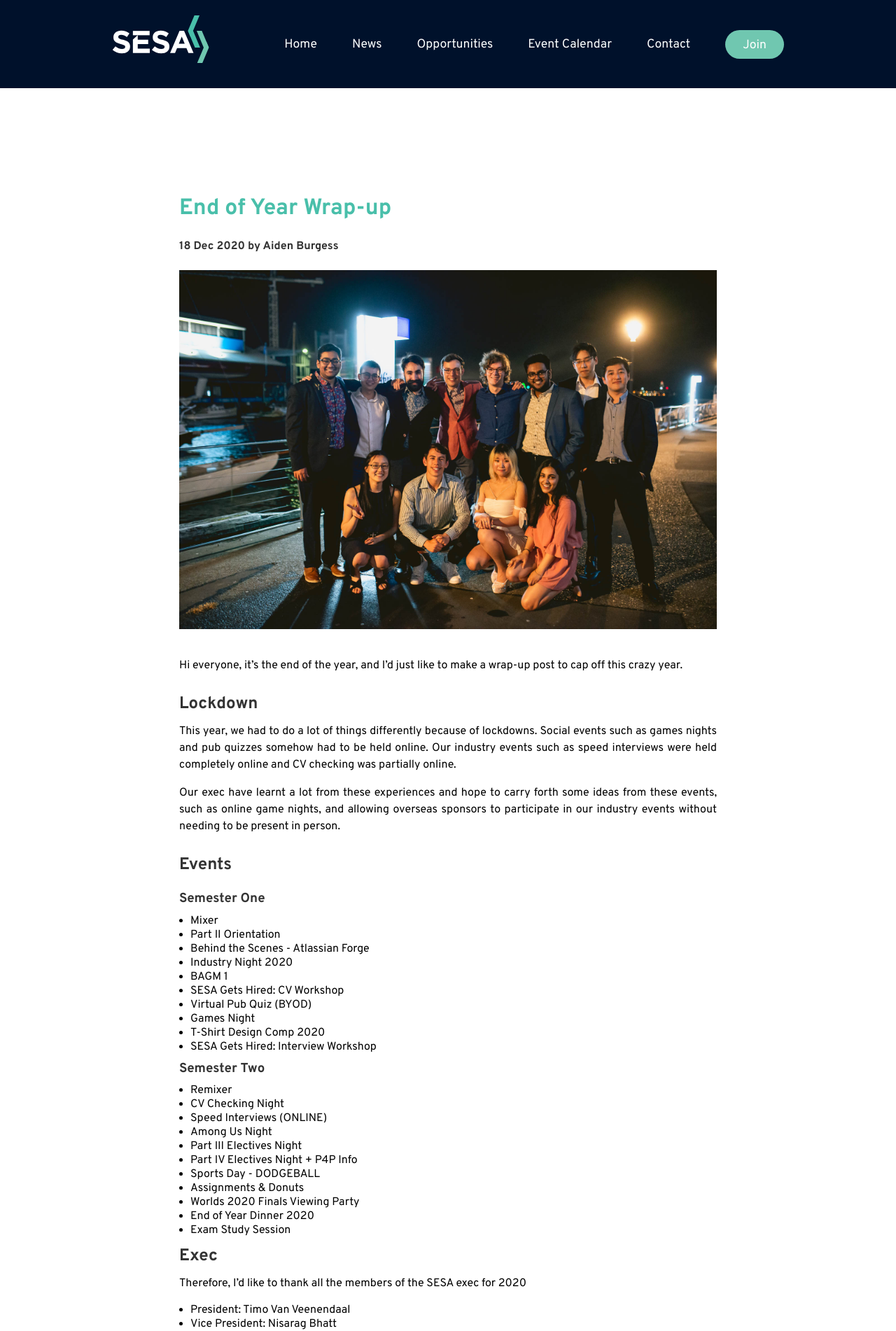
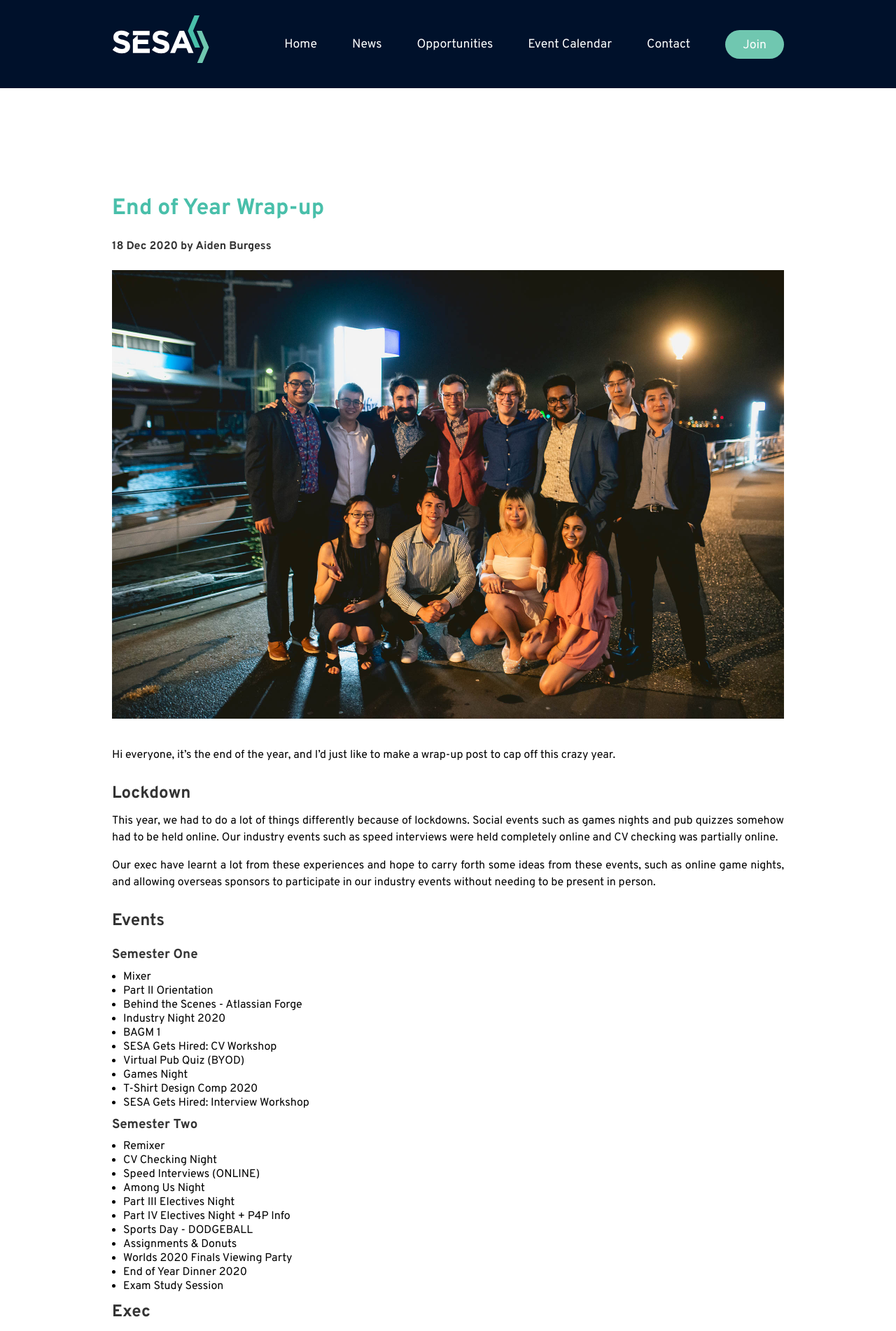
Before and after one commit to sesauoa/ausesa.github.com, a Jekyll site: the page built from news/index.html, in a window 1280 px wide. Shown: the top 1902 px of the page at 70% size. Built offline with Jekyll 4.4.1, drawn with Linux system fonts in a browser that asks for light colours; nearby versions of some CDN libraries; the list of posts is cut into pages by our own code.

Commit message:
Force iframe to be correct width

```diff
--- a/css/style.scss
+++ b/css/style.scss
@@ -480,13 +480,16 @@
 
 // Normalises the width of content in pages
 .page-content {
-  width: 80%;
   max-width: 960px;
 
   p {
     padding-bottom: 1em;
     text-align: justify;
     line-height: 150%;
+  }
+
+  iframe {
+    width: 100%;
   }
 
   // Setting font sizes/colors and padding for news articles
```
